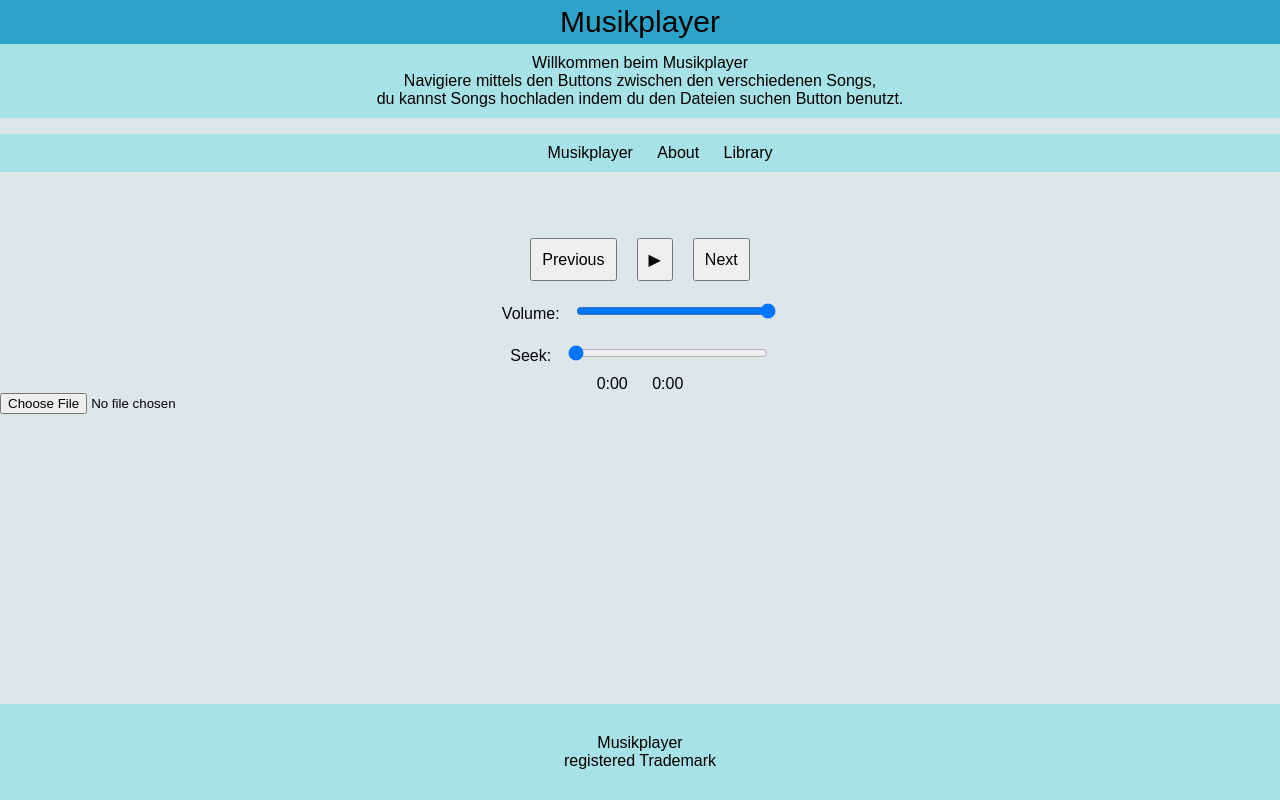
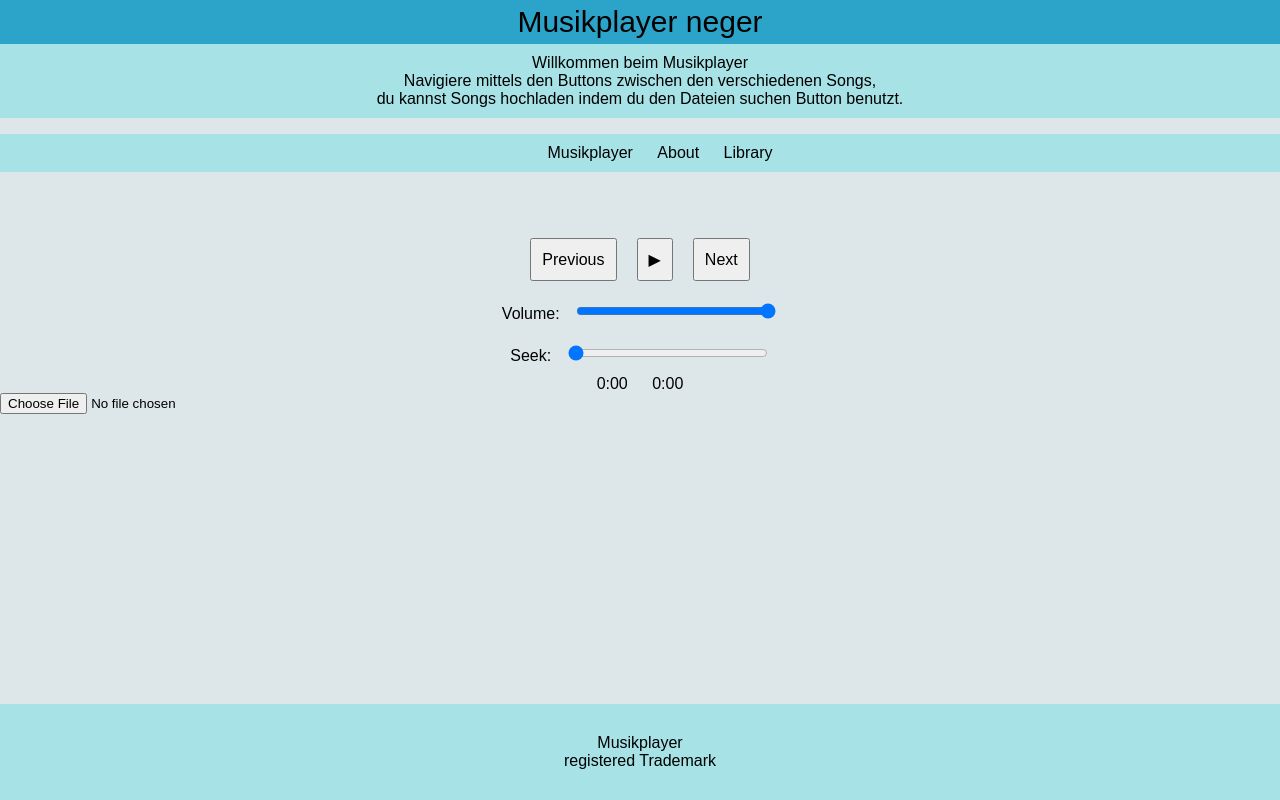
Before and after one commit to Raisybear/LA1303, a website: page public/index.html in a window 1280 px wide. Drawn offline with Linux system fonts and the light colour scheme.

Commit message:
Update index.html

```diff
--- a/public/index.html
+++ b/public/index.html
@@ -5,7 +5,7 @@
     <link rel="stylesheet" type="text/css" href="/styles.css" />
   </head>
   <body>
-    <header>Musikplayer</header>
+    <header>Musikplayer neger</header>
 
     <div id="halloText">
       Willkommen beim Musikplayer <br />
```
